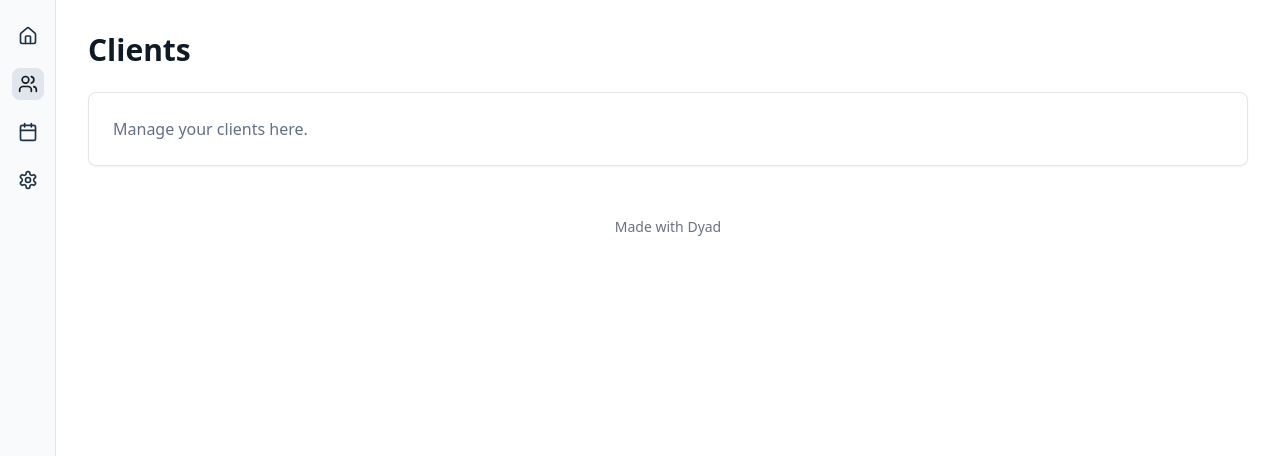
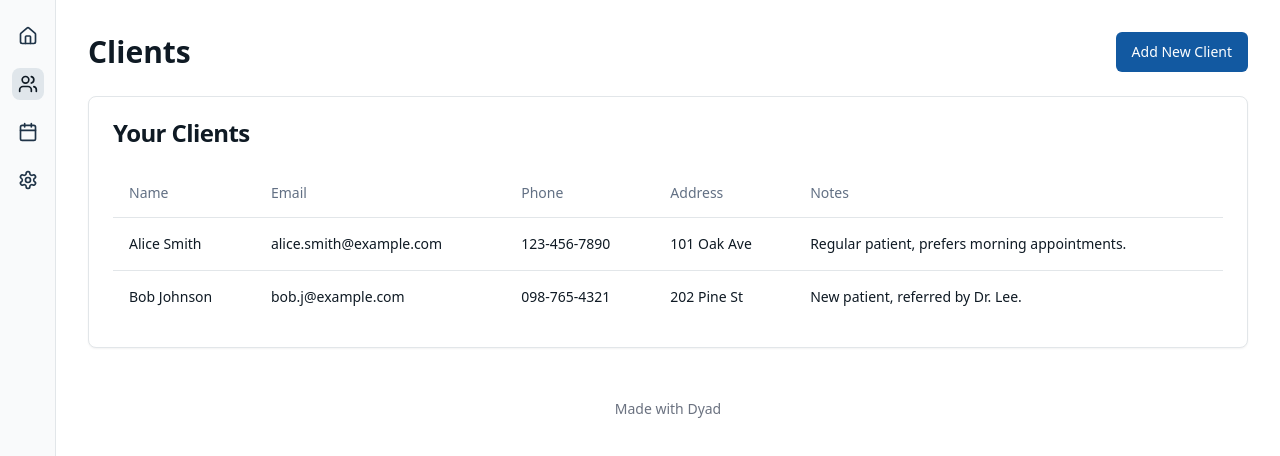
Before and after one commit to Basit-of-Africa/praxis-io, a React (Vite) app: page /clients in a window 1280 px wide. Shown: the top 456 px of the page. Built offline with nearby package versions, Linux system fonts and the light colour scheme.

Commit message:
[dyad] wrote 2 file(s)

```diff
--- /dev/null
+++ b/src/components/ClientForm.tsx
@@ -0,0 +1,136 @@
+"use client";
+
+import React from "react";
+import { useForm } from "react-hook-form";
+import { zodResolver } from "@hookform/resolvers/zod";
+import * as z from "zod";
+import { Button } from "@/components/ui/button";
+import {
+  Form,
+  FormControl,
+  FormField,
+  FormItem,
+  FormLabel,
+  FormMessage,
+} from "@/components/ui/form";
+import { Input } from "@/components/ui/input";
+import { Textarea } from "@/components/ui/textarea";
+
+const clientFormSchema = z.object({
+  fullName: z.string().min(2, {
+    message: "Full name must be at least 2 characters.",
+  }),
+  email: z.string().email({
+    message: "Please enter a valid email address.",
+  }),
+  phone: z.string().min(10, {
+    message: "Phone number must be at least 10 digits.",
+  }).regex(/^\+?[0-9\s\-()]*$/, {
+    message: "Invalid phone number format.",
+  }),
+  address: z.string().optional(),
+  notes: z.string().optional(),
+});
+
+export type ClientFormValues = z.infer<typeof clientFormSchema>;
+
+interface ClientFormProps {
+  onSubmit: (data: ClientFormValues) => void;
+  onCancel: () => void;
+  defaultValues?: Partial<ClientFormValues>;
+}
+
+const ClientForm: React.FC<ClientFormProps> = ({ onSubmit, onCancel, defaultValues }) => {
+  const form = useForm<ClientFormValues>({
+    resolver: zodResolver(clientFormSchema),
+    defaultValues: defaultValues || {
+      fullName: "",
+      email: "",
+      phone: "",
+      address: "",
+      notes: "",
+    },
+  });
+
+  return (
+    <Form {...form}>
+      <form onSubmit={form.handleSubmit(onSubmit)} className="space-y-4">
+        <FormField
+          control={form.control}
+          name="fullName"
+          render={({ field }) => (
+            <FormItem>
+              <FormLabel>Full Name</FormLabel>
+              <FormControl>
+                <Input placeholder="Jane Doe" {...field} />
+              </FormControl>
+              <FormMessage />
+            </FormItem>
+          )}
+        />
+        <FormField
+          control={form.control}
+          name="email"
+          render={({ field }) => (
+            <FormItem>
+              <FormLabel>Email</FormLabel>
+              <FormControl>
+                <Input type="email" placeholder="jane.doe@example.com" {...field} />
+              </FormControl>
+              <FormMessage />
+            </FormItem>
+          )}
+        />
+        <FormField
+          control={form.control}
+          name="phone"
+          render={({ field }) => (
+            <FormItem>
+              <FormLabel>Phone Number</FormLabel>
+              <FormControl>
+                <Input type="tel" placeholder="+1 (555) 987-6543" {...field} />
+              </FormControl>
+              <FormMessage />
+            </FormItem>
+          )}
+        />
+        <FormField
+          control={form.control}
+          name="address"
+          render={({ field }) => (
+            <FormItem>
+              <FormLabel>Address (Optional)</FormLabel>
+              <FormControl>
+                <Input placeholder="123 Main St, Anytown" {...field} />
+              </FormControl>
+              <FormMessage />
+            </FormItem>
+          )}
+        />
+        <FormField
+          control={form.control}
+          name="notes"
+          render={({ field }) => (
+            <FormItem>
+              <FormLabel>Internal Notes (Optional)</FormLabel>
+              <FormControl>
+                <Textarea placeholder="Any relevant client history or preferences..." {...field} />
+              </FormControl>
+              <FormMessage />
+            </FormItem>
+          )}
+        />
+        <div className="flex justify-end gap-4 mt-6">
+          <Button type="button" variant="outline" onClick={onCancel}>
+            Cancel
+          </Button>
+          <Button type="submit">
+            Save Client
+          </Button>
+        </div>
+      </form>
+    </Form>
+  );
+};
+
+export default ClientForm;
--- a/src/pages/Clients.tsx
+++ b/src/pages/Clients.tsx
@@ -1,14 +1,109 @@
 "use client";
 
-import React from "react";
+import React, { useState } from "react";
+import { Button } from "@/components/ui/button";
+import { Card, CardContent, CardHeader, CardTitle } from "@/components/ui/card";
+import {
+  Table,
+  TableBody,
+  TableCell,
+  TableHead,
+  TableHeader,
+  TableRow,
+} from "@/components/ui/table";
+import { Dialog, DialogContent, DialogHeader, DialogTitle, DialogTrigger } from "@/components/ui/dialog";
+import ClientForm, { ClientFormValues } from "@/components/ClientForm";
+import { showSuccess } from "@/utils/toast";
+
+interface Client extends ClientFormValues {
+  id: string;
+}
+
+const mockClients: Client[] = [
+  {
+    id: "cl1",
+    fullName: "Alice Smith",
+    email: "alice.smith@example.com",
+    phone: "123-456-7890",
+    address: "101 Oak Ave",
+    notes: "Regular patient, prefers morning appointments.",
+  },
+  {
+    id: "cl2",
+    fullName: "Bob Johnson",
+    email: "bob.j@example.com",
+    phone: "098-765-4321",
+    address: "202 Pine St",
+    notes: "New patient, referred by Dr. Lee.",
+  },
+];
 
 const Clients = () => {
+  const [clients, setClients] = useState<Client[]>(mockClients);
+  const [isAddClientDialogOpen, setIsAddClientDialogOpen] = useState(false);
+
+  const handleAddClient = (data: ClientFormValues) => {
+    const newClient: Client = {
+      id: `cl${clients.length + 1}`, // Simple ID generation
+      ...data,
+    };
+    setClients((prevClients) => [...prevClients, newClient]);
+    showSuccess(`Client ${newClient.fullName} added successfully!`);
+    setIsAddClientDialogOpen(false);
+  };
+
   return (
     <div className="p-4 sm:p-6 lg:p-8">
-      <h1 className="text-3xl font-bold mb-6">Clients</h1>
-      <div className="bg-card p-6 rounded-lg shadow-sm border">
-        <p className="text-muted-foreground">Manage your clients here.</p>
+      <div className="flex justify-between items-center mb-6">
+        <h1 className="text-3xl font-bold">Clients</h1>
+        <Dialog open={isAddClientDialogOpen} onOpenChange={setIsAddClientDialogOpen}>
+          <DialogTrigger asChild>
+            <Button>Add New Client</Button>
+          </DialogTrigger>
+          <DialogContent className="sm:max-w-[425px]">
+            <DialogHeader>
+              <DialogTitle>Add New Client</DialogTitle>
+            </DialogHeader>
+            <ClientForm onSubmit={handleAddClient} onCancel={() => setIsAddClientDialogOpen(false)} />
+          </DialogContent>
+        </Dialog>
       </div>
+
+      <Card>
+        <CardHeader>
+          <CardTitle>Your Clients</CardTitle>
+        </CardHeader>
+        <CardContent>
+          {clients.length === 0 ? (
+            <p className="text-muted-foreground text-center py-4">No clients found. Add your first client!</p>
+          ) : (
+            <div className="overflow-x-auto">
+              <Table>
+                <TableHeader>
+                  <TableRow>
+                    <TableHead>Name</TableHead>
+                    <TableHead>Email</TableHead>
+                    <TableHead>Phone</TableHead>
+                    <TableHead className="hidden md:table-cell">Address</TableHead>
+                    <TableHead className="hidden lg:table-cell">Notes</TableHead>
+                  </TableRow>
+                </TableHeader>
+                <TableBody>
+                  {clients.map((client) => (
+                    <TableRow key={client.id}>
+                      <TableCell className="font-medium">{client.fullName}</TableCell>
+                      <TableCell>{client.email}</TableCell>
+                      <TableCell>{client.phone}</TableCell>
+                      <TableCell className="hidden md:table-cell">{client.address || "N/A"}</TableCell>
+                      <TableCell className="hidden lg:table-cell">{client.notes || "N/A"}</TableCell>
+                    </TableRow>
+                  ))}
+                </TableBody>
+              </Table>
+            </div>
+          )}
+        </CardContent>
+      </Card>
     </div>
   );
 };
```
